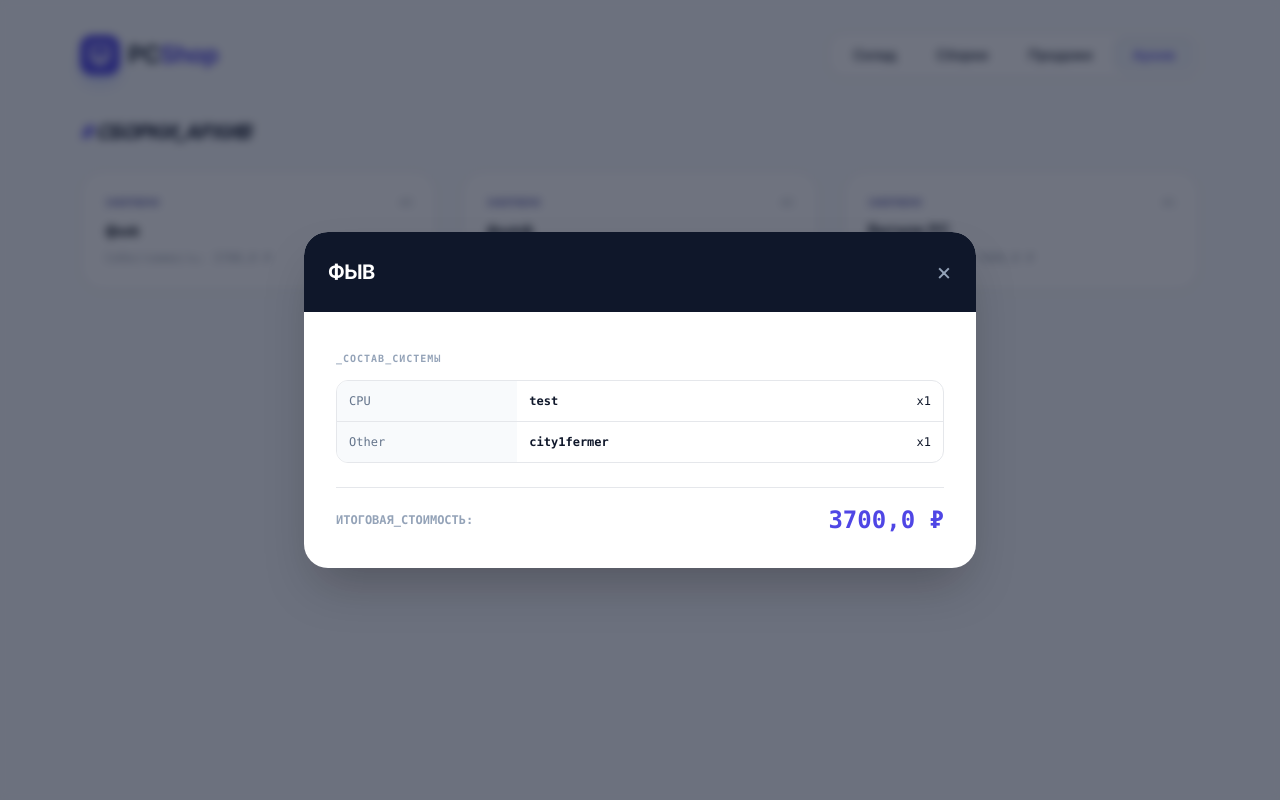
After one commit to OOOA1/pcshop, a Django app: page /archive/ in a window 1280 px wide, after a click that opens the changed part. The commit adds this page. Run offline with Django 5.2, Linux system fonts and the light colour scheme; data comes from the database, SQL or seed files in the repository; both versions use the stored data as it was after the commit; some libraries are stand-ins or nearby versions.

Commit message:
Добавлен архив проданных товаров

```diff
--- a/templates/base.html
+++ b/templates/base.html
@@ -25,6 +25,7 @@
         <a class="px-5 py-2 rounded-xl text-sm font-medium transition-all hover:text-indigo-600 {% if request.resolver_match.url_name == 'inventory_list' %}bg-slate-100 text-indigo-600 shadow-inner{% endif %}" href="{% url 'inventory_list' %}">Склад</a>
         <a class="px-5 py-2 rounded-xl text-sm font-medium transition-all hover:text-indigo-600 {% if 'build' in request.resolver_match.url_name %}bg-slate-100 text-indigo-600 shadow-inner{% endif %}" href="{% url 'build_list' %}">Сборки</a>
         <a class="px-5 py-2 rounded-xl text-sm font-medium transition-all hover:text-indigo-600 {% if 'sale' in request.resolver_match.url_name %}bg-slate-100 text-indigo-600 shadow-inner{% endif %}" href="{% url 'sale_list' %}">Продажи</a>
+        <a class="px-5 py-2 rounded-xl text-sm font-medium transition-all hover:text-indigo-600 {% if 'archive' in request.resolver_match.url_name %}bg-slate-100 text-indigo-600 shadow-inner{% endif %}" href="{% url 'archive_list' %}">Архив</a>
       </nav>
     </header>
 
--- /dev/null
+++ b/tracker/templates/tracker/archive_list.html
@@ -0,0 +1,81 @@
+{% extends "base.html" %}
+{% block title %}Архив_продаж{% endblock %}
+{% block content %}
+
+<div class="space-y-12">
+  <section>
+    <h2 class="text-xl font-black text-slate-900 uppercase tracking-tighter mb-6 italic">
+      <span class="text-indigo-600">#</span> Сборки_Архив
+    </h2>
+
+    <div class="grid grid-cols-1 md:grid-cols-2 lg:grid-cols-3 gap-6">
+      {% for b in sold_builds %}
+        <div onclick="openModal('modal-{{ b.id }}')" class="cursor-pointer group bg-white rounded-3xl p-6 border border-slate-200 shadow-sm grayscale-[0.5] hover:grayscale-0 hover:border-indigo-300 transition-all">
+          <div class="flex justify-between items-start mb-2">
+            <span class="text-[10px] font-mono text-indigo-500 font-bold uppercase">Завершено</span>
+            <span class="text-[10px] font-mono text-slate-400">#{{ b.id }}</span>
+          </div>
+          <h3 class="font-bold text-slate-800 group-hover:text-indigo-600">{{ b.title }}</h3>
+          <p class="text-xs text-slate-400 mt-2 font-mono">Себестоимость: {{ b.cost }} ₽</p>
+        </div>
+
+        <div id="modal-{{ b.id }}" class="hidden fixed inset-0 z-50 flex items-center justify-center bg-slate-900/60 backdrop-blur-sm p-4" onclick="closeModal('modal-{{ b.id }}')">
+          <div class="bg-white rounded-3xl w-full max-w-2xl overflow-hidden shadow-2xl" onclick="event.stopPropagation()">
+            <div class="bg-slate-900 p-6 text-white flex justify-between items-center">
+              <h2 class="text-xl font-black uppercase tracking-tight">{{ b.title }}</h2>
+              <button onclick="closeModal('modal-{{ b.id }}')" class="text-slate-400 hover:text-white text-2xl">&times;</button>
+            </div>
+
+            <div class="p-8 space-y-6">
+              {% if b.cover_image %}
+                <img src="{{ b.cover_image.url }}" class="w-full h-48 object-cover rounded-2xl">
+              {% endif %}
+
+              <div>
+                <label class="text-[10px] font-bold text-slate-400 uppercase tracking-widest font-mono">_Состав_системы</label>
+                <div class="mt-3 border rounded-xl overflow-hidden">
+                  <table class="w-full text-xs font-mono text-left">
+                    <tbody class="divide-y">
+                      {% for bi in b.build_items.all %}
+                        <tr>
+                          <td class="p-3 bg-slate-50 text-slate-500">{{ bi.item.get_category_display }}</td>
+                          <td class="p-3 font-bold">{{ bi.item.name }}</td>
+                          <td class="p-3 text-right">x{{ bi.qty }}</td>
+                        </tr>
+                      {% endfor %}
+                    </tbody>
+                  </table>
+                </div>
+              </div>
+
+              <div class="pt-4 border-t flex justify-between items-center">
+                <span class="text-xs font-bold text-slate-400 font-mono uppercase">Итоговая_стоимость:</span>
+                <span class="text-2xl font-black text-indigo-600 font-mono">{{ b.cost }} ₽</span>
+              </div>
+            </div>
+          </div>
+        </div>
+      {% endfor %}
+    </div>
+  </section>
+</div>
+
+<script>
+  function openModal(id) {
+    document.getElementById(id).classList.remove('hidden');
+    document.body.style.overflow = 'hidden';
+  }
+  function closeModal(id) {
+    document.getElementById(id).classList.add('hidden');
+    document.body.style.overflow = 'auto';
+  }
+  // Закрытие по Esc
+  document.onkeydown = function(e) {
+    if (e.key === "Escape") {
+      document.querySelectorAll('[id^="modal-"]').forEach(m => m.classList.add('hidden'));
+      document.body.style.overflow = 'auto';
+    }
+  };
+</script>
+
+{% endblock %}
--- a/tracker/urls.py
+++ b/tracker/urls.py
@@ -14,4 +14,7 @@ urlpatterns = [
 
     path("sales/", views.SaleListView.as_view(), name="sale_list"),
     path("sales/add/", views.SaleCreateView.as_view(), name="sale_add"),
+
+    path("archive/", views.ArchiveView.as_view(), name="archive_list"),
+    path("archive/", views.ArchiveListView.as_view(), name="archive_list"),
 ]
--- a/tracker/views.py
+++ b/tracker/views.py
@@ -25,6 +25,11 @@ class InventoryListView(ListView):
             qs = qs.filter(category=category)
         if q:
             qs = qs.filter(name__icontains=q)
+
+        # Исключаем проданные и списанные товары из основного списка
+        qs = InventoryItem.objects.exclude(
+            status__in=[ItemStatus.SOLD, ItemStatus.WRITTEN_OFF]
+        ).order_by("-created_at")
         return qs
 
 
@@ -54,7 +59,8 @@ class BuildListView(ListView):
     context_object_name = "builds"
 
     def get_queryset(self):
-        return Build.objects.all().order_by("-created_at")
+        # Оставляем только те сборки, статус которых НЕ "Продано"
+        return Build.objects.exclude(status=BuildStatus.SOLD).order_by("-created_at")
 
 
 class BuildCreateView(CreateView):
@@ -159,3 +165,35 @@ class SaleCreateView(CreateView):
 
     def get_success_url(self):
         return reverse("sale_list")
+
+class ArchiveView(ListView):
+    template_name = "tracker/archive_list.html"
+    context_object_name = "sold_builds"
+
+    def get_queryset(self):
+            # Добавляем prefetch_related, чтобы подтянуть детали для модалок
+            return Build.objects.filter(status=BuildStatus.SOLD).prefetch_related('build_items__item').order_by("-created_at")
+
+    def get_context_data(self, **kwargs):
+        context = super().get_context_data(**kwargs)
+        # Добавляем в контекст комплектующие, проданные вне сборок
+        context['sold_items'] = InventoryItem.objects.filter(
+            status=ItemStatus.SOLD
+        ).exclude(build_links__build__status=BuildStatus.SOLD)
+        return context
+
+class ArchiveListView(ListView):
+    template_name = "tracker/archive_list.html" # Создадим этот шаблон ниже
+    context_object_name = "sold_builds"
+
+    def get_queryset(self):
+            # Добавляем prefetch_related, чтобы подтянуть детали для модалок
+            return Build.objects.filter(status=BuildStatus.SOLD).prefetch_related('build_items__item').order_by("-created_at")
+
+    def get_context_data(self, **kwargs):
+        context = super().get_context_data(**kwargs)
+        # Добавляем отдельно проданные комплектующие (которые не в сборках)
+        context['sold_items'] = InventoryItem.objects.filter(
+            status=ItemStatus.SOLD
+        ).exclude(build_links__build__status=BuildStatus.SOLD)
+        return context
```
Also changed, not shown: db.sqlite3.
